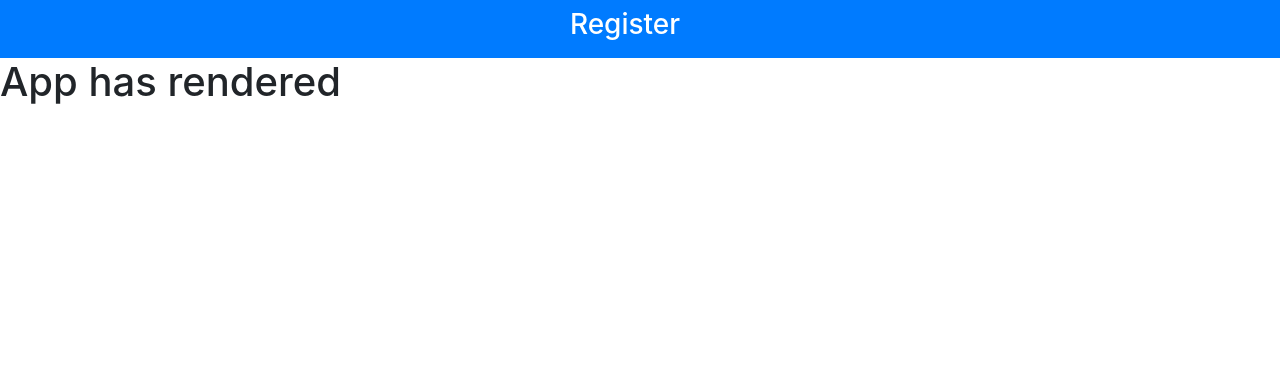
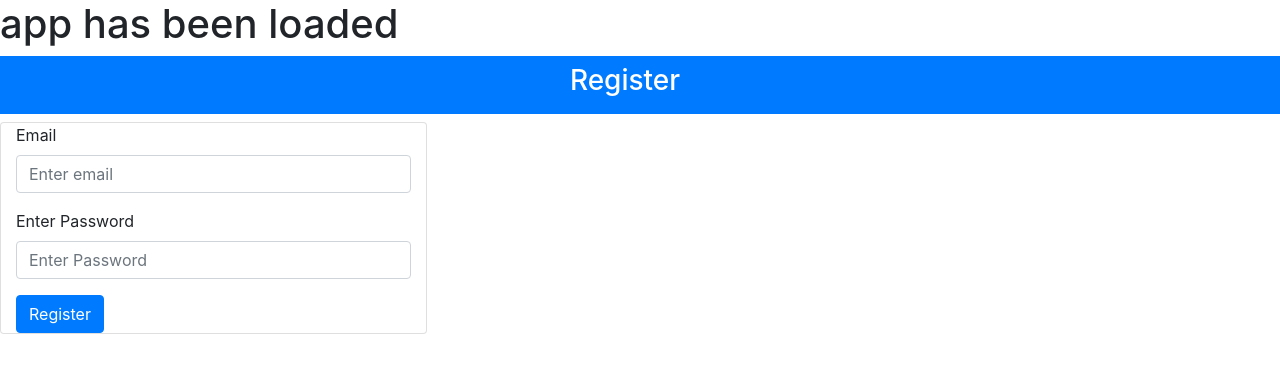
Before and after one commit to gconnected/Git-Connected, a React app: page / in a window 1280 px wide. Shown: the top 372 px of the page. Built offline with nearby package versions, Linux system fonts and the light colour scheme.

Commit message:
working signup page

```diff
--- a/client/App.tsx
+++ b/client/App.tsx
@@ -17,13 +17,13 @@ const App: React.FC = () => {
   });
   return (
     <div>
+      <h1>app has been loaded</h1>
       <Header />
-      {false ? (
+      {true ? (
         <div className="App">
           <RegistrationForm />
         </div>
       ) : null}
-      <h1>App has rendered</h1>
     </div>
   );
 };
--- a/client/loginSignUp/register.tsx
+++ b/client/loginSignUp/register.tsx
@@ -11,8 +11,21 @@ const RegistrationForm: React.FC = (props) => {
     password: "",
   });
 
+  const handleChange = (e: React.ChangeEvent<HTMLInputElement>) => {
+    const { id, value } = e.target;
+    setSignUp((prevState) => ({
+      ...prevState,
+      [id]: value,
+    }));
+  };
+
+  const handleSubmit = (event: React.MouseEvent<HTMLElement>) => {
+    event.preventDefault();
+    console.log("success");
+  };
+
   return (
-    <div>
+    <div className="card col-12 col-lg-4 login-card mt-2 hv-center">
       <form>
         <div className="form-group text-left">
           <label htmlFor="exampleEmail">Email</label>
@@ -21,6 +34,8 @@ const RegistrationForm: React.FC = (props) => {
             className="form-control"
             id="email"
             placeholder="Enter email"
+            value={signUp.email}
+            onChange={handleChange}
           />
         </div>
         <div className="form-group text-left">
@@ -30,20 +45,19 @@ const RegistrationForm: React.FC = (props) => {
             className="form-control"
             id="password"
             placeholder="Enter Password"
+            value={signUp.password}
+            onChange={handleChange}
           />
         </div>
-        <div className="form-group text-left">
-          <label htmlFor="examplePassword">Confirm Password</label>
-          <input
-            type="password"
-            className="form-control"
-            id="confirmpassword"
-            placeholder="Confirm Password"
-          />
-        </div>
-        <button type="submit" className="btn btn-primary">
+        {/* Need to add an click function that takes the values of the form and submits it to the server */}
+        <button
+          type="submit"
+          className="btn btn-primary"
+          onClick={handleSubmit}
+        >
           Register
         </button>
+        {console.log(signUp)}
       </form>
     </div>
   );
```
Also changed, not shown: 2 other files (tests, documents, lock files or other folders).
